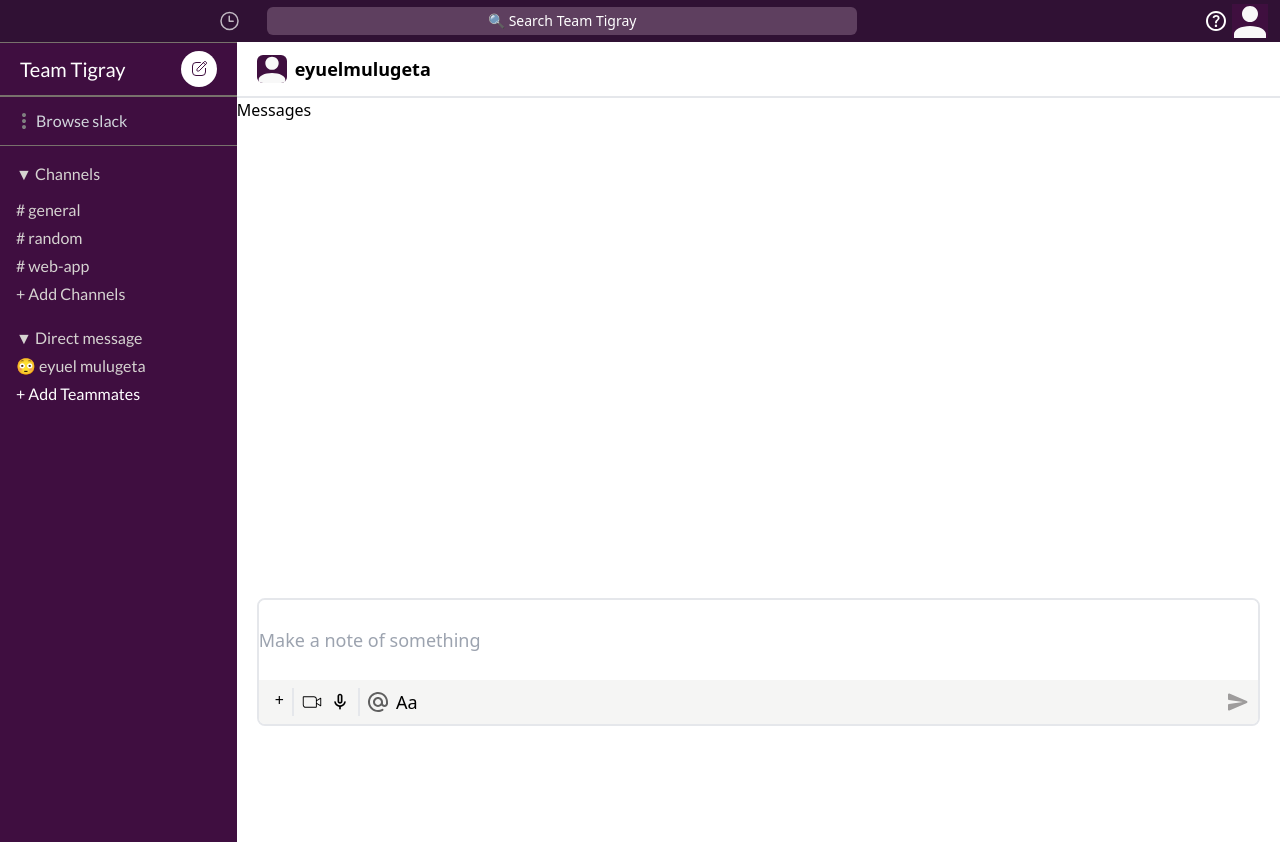
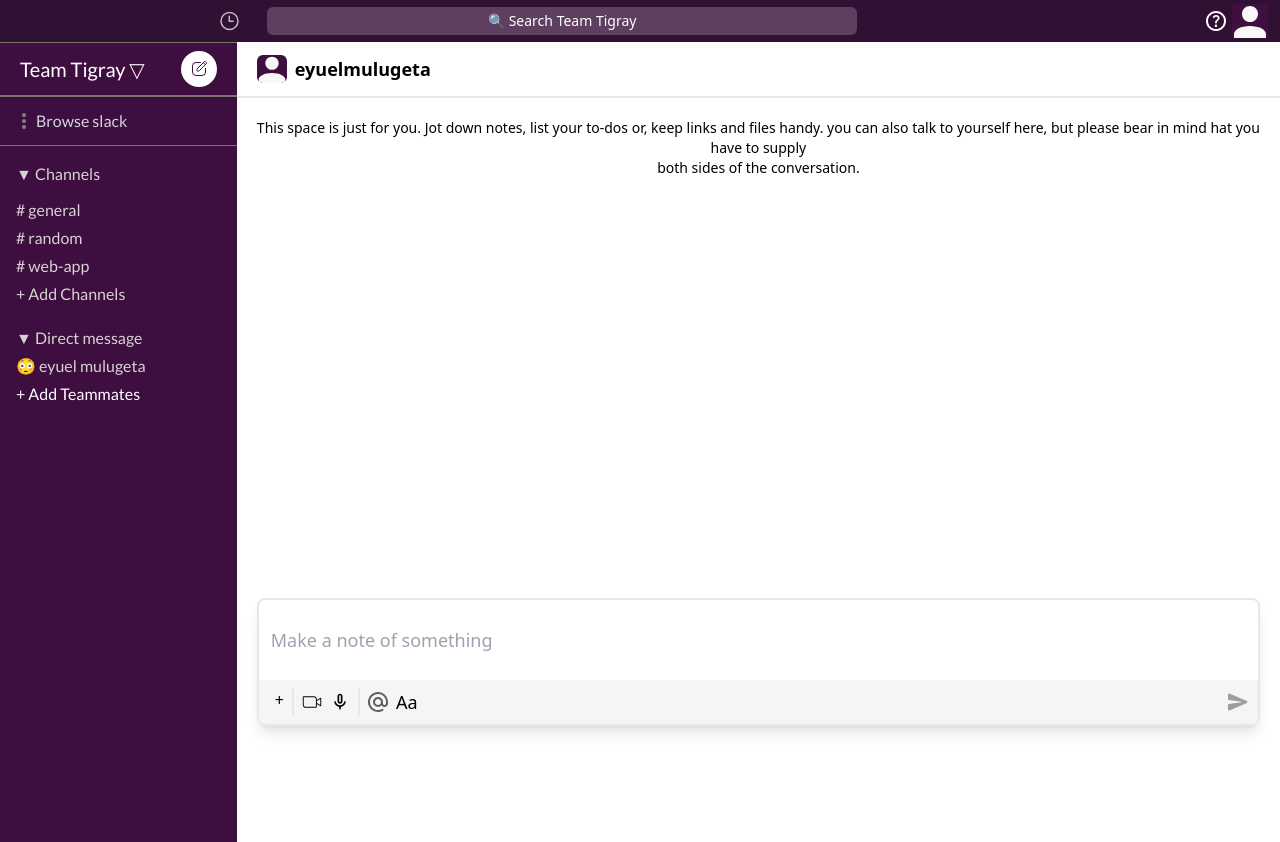
Before and after one commit to eyuel23/slack-remake, a Next.js app: page /id in a window 1280 px wide. Built offline with nearby package versions, Linux system fonts and the light colour scheme.

Commit message:
fixed messages section

```diff
--- a/components/Main/Input.tsx
+++ b/components/Main/Input.tsx
@@ -8,11 +8,11 @@
 
 export default function Input() {
   return (
-    <div className="rounded-lg border-2 m-5 overflow-hidden">
+    <div className="rounded-lg border-2 m-5 overflow-hidden shadow-lg">
       <input
         type="text"
         placeholder="Make a note of something"
-        className="h-20 text-lg w-full font-light"
+        className="h-20 text-lg w-full font-light pl-3"
       />
       <div className="flex justify-between items-center p-2 bg-stone-100">
         <div className="flex gap-2 pl-2">
--- a/components/Main/Messages.tsx
+++ b/components/Main/Messages.tsx
@@ -1,5 +1,16 @@
 import React from "react";
 
 export default function Messages() {
-  return <div className=" h-3/5">Messages</div>;
+  return (
+    <div className=" h-3/5">
+      <p className="text-sm font-light p-5 text-center">
+        <span className="font-normal"> This space is just for you.</span> Jot
+        down notes, list your to-dos or, keep links and files handy. you can
+        also talk to yourself here, but please bear in mind hat you have to
+        supply
+        <br />
+        both sides of the conversation.
+      </p>
+    </div>
+  );
 }
--- a/components/Main/WorkSpace.tsx
+++ b/components/Main/WorkSpace.tsx
@@ -7,7 +7,7 @@
   return (
     <div className="min-h-screen bg-Workspace w-[18.5%] text-white font-Lato">
       <div className="flex items-center justify-between px-5 border-y-[0.1px] border-stone-500 py-2">
-        <h1 className="text-xl ">Team Tigray</h1>
+        <h1 className="text-xl ">Team Tigray ▽</h1>
         <Image src={Write} alt="write" />
       </div>
       <div className="flex items-center  pl-3 border-y-[0.1px] border-stone-500 py-3 text-gray-300">
```
